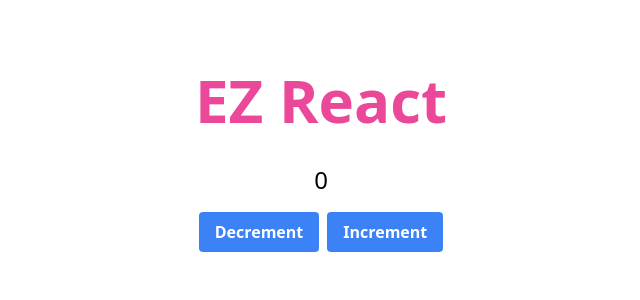
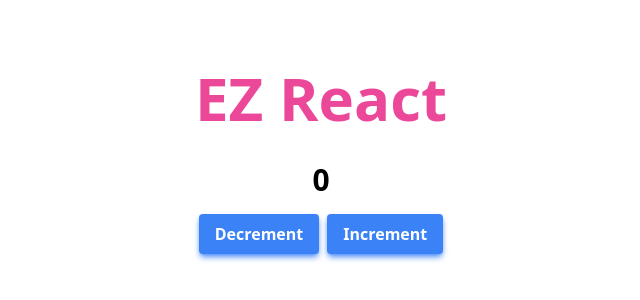
Before and after one commit to cristobalgvera/ez, a React (Vite) app in the folder react/: page / in a window 1280 px wide. Shown: the part 246-546 px from the top of the page, without its empty margins (319-959 px from the left). Built offline with nearby package versions, Linux system fonts and the light colour scheme.

Commit message:
:sparkles: Added TailwindCSS v3 colored shadow example

```diff
--- a/react/src/features/basic-counter/ui/Counter.tsx
+++ b/react/src/features/basic-counter/ui/Counter.tsx
@@ -10,7 +10,7 @@ export function Counter() {
       className="flex flex-col items-center justify-center gap-y-4"
     >
       <div className="text-center">
-        <p className="text-2xl">{count}</p>
+        <p className="text-3xl font-semibold">{count}</p>
       </div>
       <div className="flex justify-center gap-x-2">
         <AppButton onClick={() => setCount(count - 1)} title="Decrement" />
--- a/react/src/shared/ui/app-button/Button.tsx
+++ b/react/src/shared/ui/app-button/Button.tsx
@@ -7,7 +7,7 @@ export function Button({ title, onClick }: ButtonProps) {
   return (
     <button
       data-testid="button"
-      className="bg-blue-500 hover:bg-blue-700 text-white font-bold py-2 px-4 rounded"
+      className="py-2 px-4 bg-blue-500 text-white font-bold rounded shadow-md shadow-blue-500/80 hover:bg-blue-600 hover:shadow-blue-600/80"
       onClick={onClick}
     >
       {title}
```
